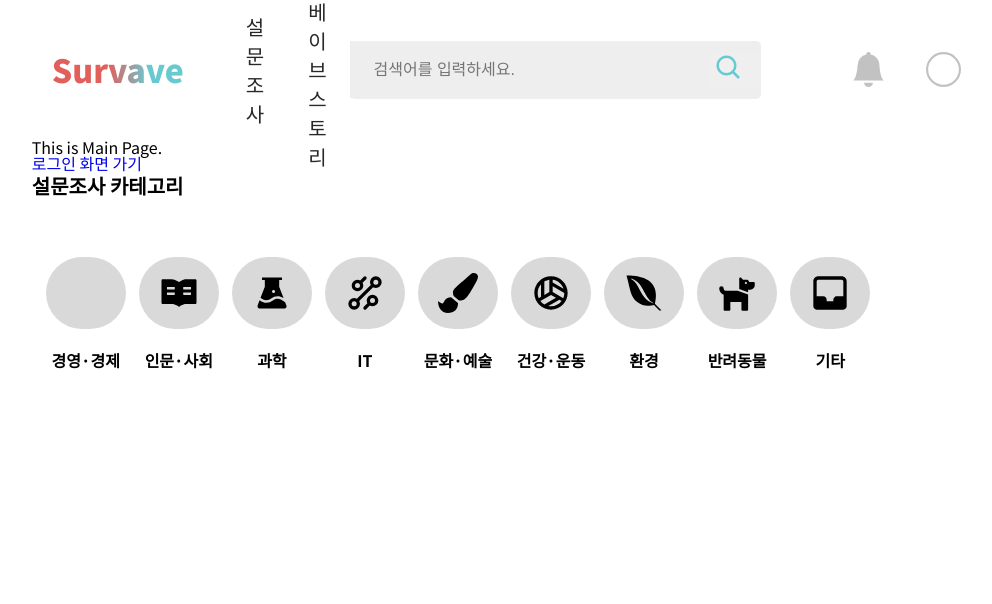
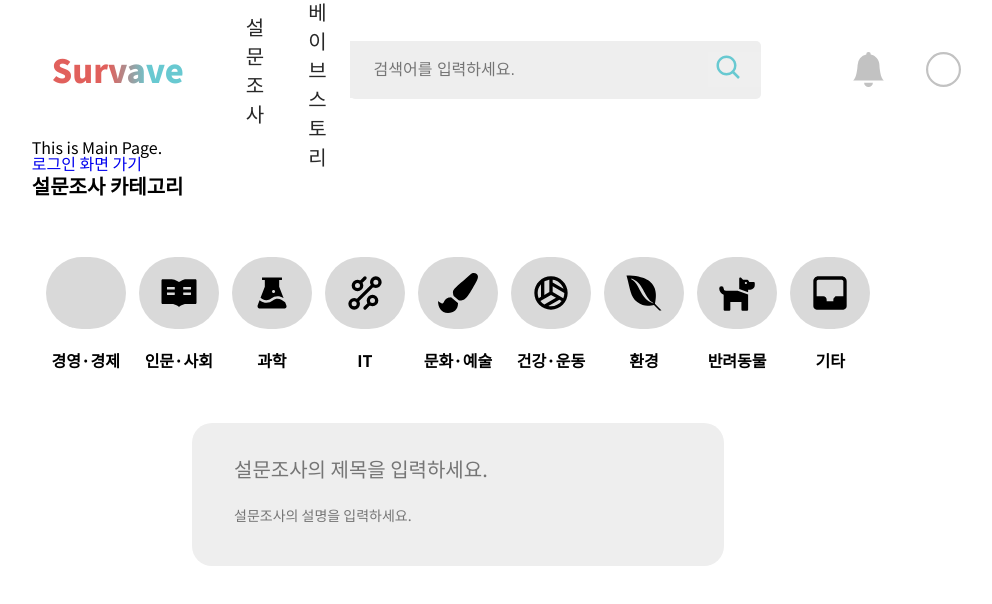
Before and after one commit to UMC-MMM/Client, a React (Create React App) app in the folder mmm_client/: page / in a window 1280 px wide. Shown: the top 604 px of the page, without its empty margins (182-1174 px from the left). Built offline with nearby package versions, Linux system fonts and the light colour scheme.

Commit message:
설문조사 게시 화면 제목 컴포넌트 재업로드

```diff
--- a/mmm_client/src/app.css
+++ b/mmm_client/src/app.css
@@ -535,6 +535,7 @@
 /* 설문조사 게시 화면 */
 .surveyPostTitleBox {
   margin: 0 auto;
+  margin-top: 50px; /* <-- 나중에 수정 */
   padding: 10px;
   width: 40%;
   background: #eeeeee;
--- a/mmm_client/src/components/main.jsx
+++ b/mmm_client/src/components/main.jsx
@@ -14,6 +14,24 @@ const Main = () => {
         </Link>
         <SurveyCategory />
       </div>
+      <div className="surveyPostTitleBox">
+        <div className="surveyPostTitleInput">
+          <input
+            id="surveyPostTitleInputId"
+            type="text"
+            name="id"
+            placeholder="설문조사의 제목을 입력하세요."
+          />
+        </div>
+        <div className="surveyPostDescriptionInput">
+          <input
+            id="surveyPostDescriptionInputId"
+            type="text"
+            name="id"
+            placeholder="설문조사의 설명을 입력하세요."
+          />
+        </div>
+      </div>
     </>
   );
 };
```
